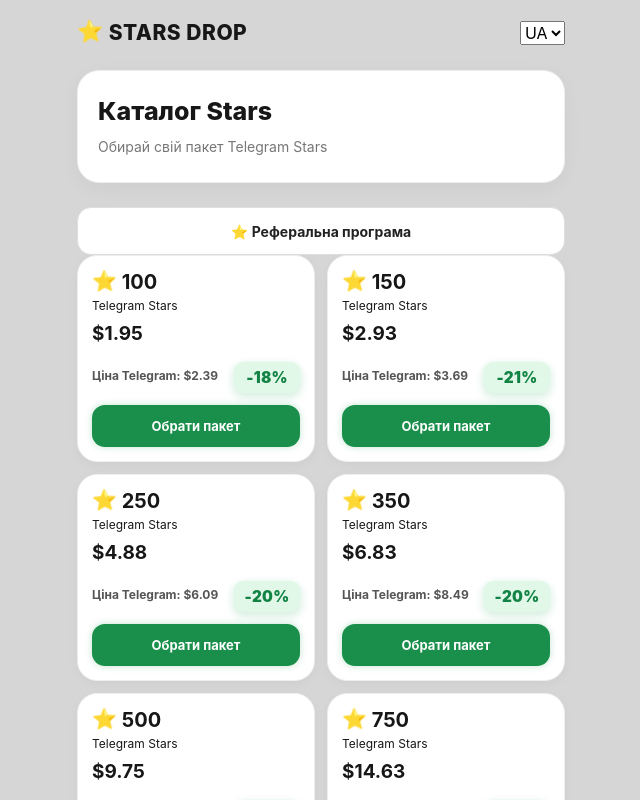
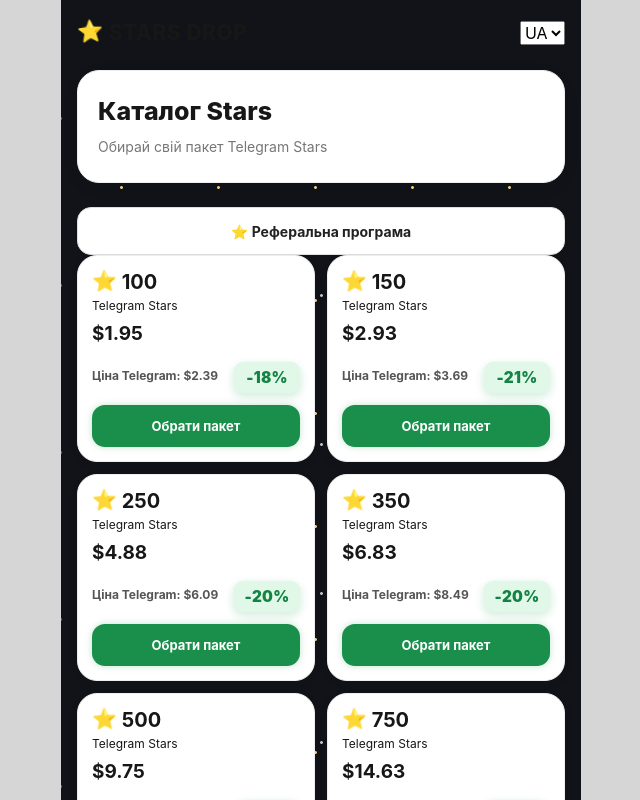
Before and after one commit to Cotif155/star-drop-miniapp, a React (Vite) app in the folder frontend/: page / in a window 1280 px wide. Shown: the top 800 px of the page, without its empty margins (319-959 px from the left). Built offline with nearby package versions, Linux system fonts and the light colour scheme.

Commit message:
Add starry background to catalog page

```diff
--- a/frontend/src/App.css
+++ b/frontend/src/App.css
@@ -1373,3 +1373,15 @@ html, body {
     animation: none !important;
   }
 }
+
+
+/* FULL-PAGE STAR BACKGROUND FOR CATALOG */
+.app.catalog-mode {
+  background-color: #111318 !important;
+  background-image:
+    radial-gradient(circle, rgba(255, 220, 120, 0.95) 1px, transparent 1.8px),
+    radial-gradient(circle, rgba(255, 255, 255, 0.75) 1px, transparent 1.8px),
+    radial-gradient(circle, rgba(255, 200, 80, 0.5) 1px, transparent 2px) !important;
+  background-size: 97px 113px, 137px 149px, 181px 167px !important;
+  background-position: 12px 18px, 55px 72px, 90px 35px !important;
+}
--- a/frontend/src/App.jsx
+++ b/frontend/src/App.jsx
@@ -302,7 +302,7 @@ export default function App() {
     }
   }
   return (
-    <div className={`app ${screen === "referral" ? "referral-mode" : ""}`}>
+    <div className={`app ${screen === "referral" ? "referral-mode" : screen === "catalog" ? "catalog-mode" : ""}`}>
       <header className="topbar">
         <div className="brand"><span className="brand-star">⭐</span> STARS DROP</div>
         <select
```
